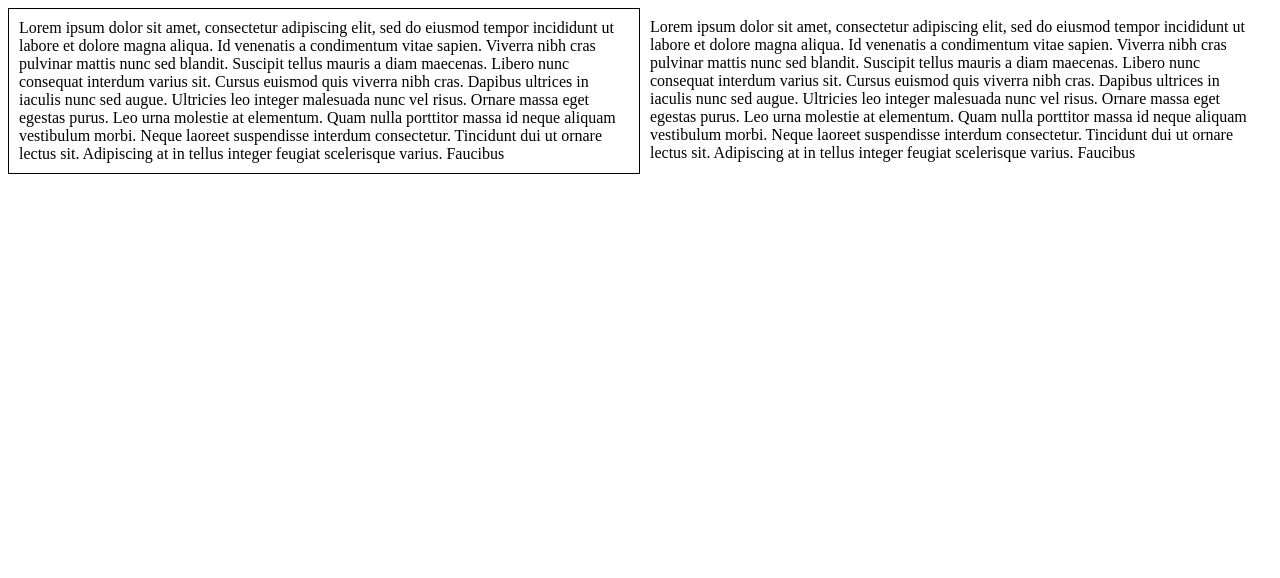
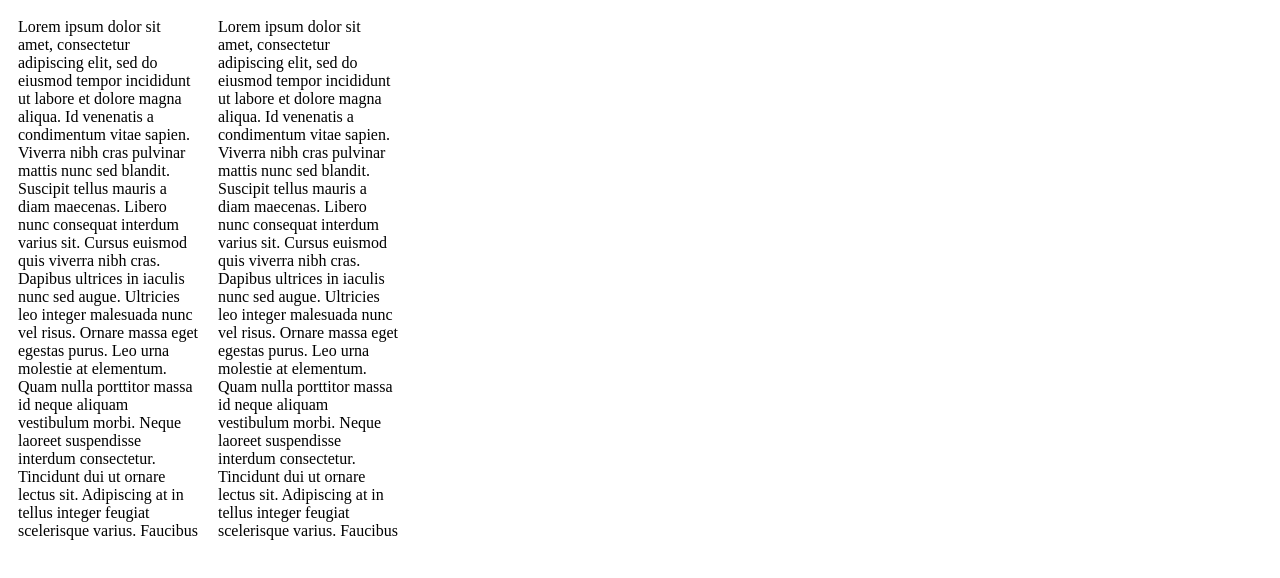
Before and after one commit to jwtill/float, a plain HTML site: page index.html in a window 1280 px wide. Drawn offline with Linux system fonts and the light colour scheme.

Commit message:
Add both columns float left

```diff
--- a/css/styles.css
+++ b/css/styles.css
@@ -1,14 +1,14 @@
 .column1 {
   box-sizing: border-box;
   float:left;
-  width: 50%;
-  border: 1px solid black;
+  width: 200px;
+
   padding: 10px;
   }
 
 .column2 {
   box-sizing: border-box;
-  float:right;
-  width: 50%;
+  float:left;
+  width: 200px;
   padding: 10px;
 }
```
